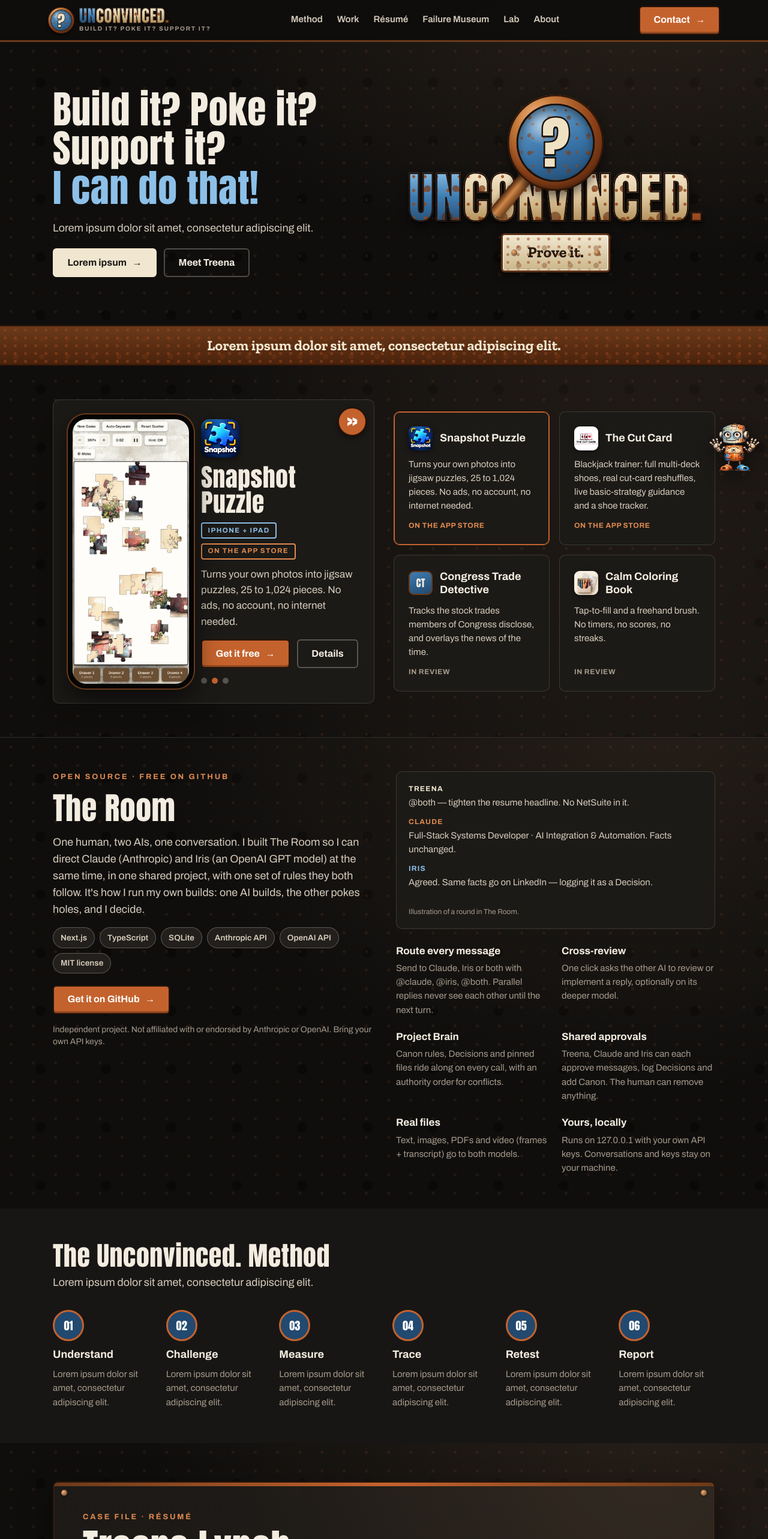
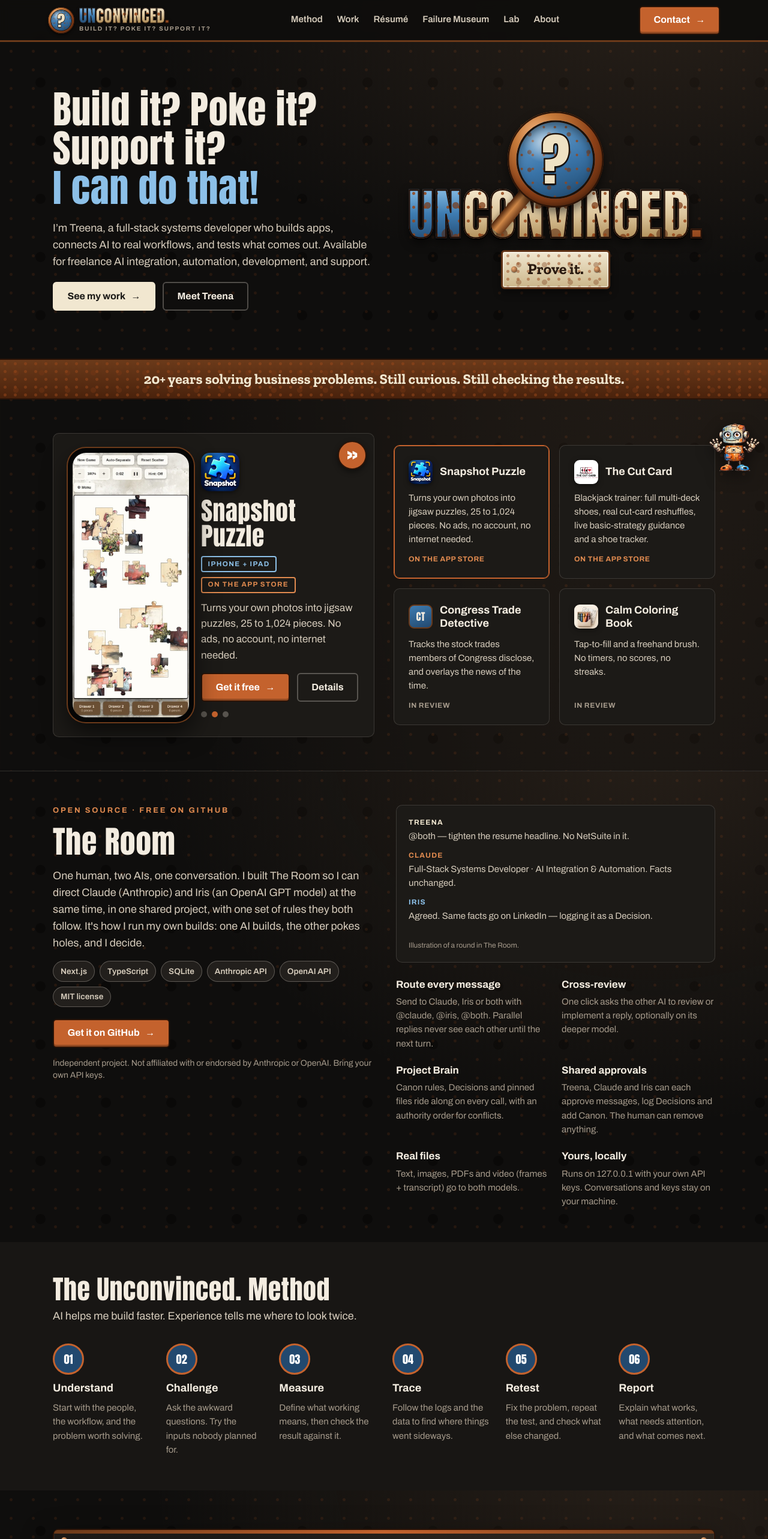
Before and after one commit to treenamlynch-2026/unconvinced-ai, a React (Vite) app: page / in a window 1280 px wide. Shown: the top 2566 px of the page at 60% size. Built offline with nearby package versions, Linux system fonts and the light colour scheme; no server answers.

Commit message:
Replace portfolio placeholder copy with freelance positioning

```diff
--- a/src/brand.jsx
+++ b/src/brand.jsx
@@ -124,7 +124,7 @@ export function Layout({ title, children }) {
 
       <footer className="uc-foot uc-iron">
         <div className="max-w-6xl mx-auto px-4 sm:px-6 py-12 flex flex-col items-center text-center gap-5">
-          <p className="uc-display" style={{ fontSize: "clamp(1.75rem, 4vw, 2.25rem)" }}>Lorem ipsum dolor sit amet.</p>
+          <p className="uc-display" style={{ fontSize: "clamp(1.75rem, 4vw, 2.25rem)" }}>Have a project, a stubborn bug, or a workflow that needs help?</p>
           <Button to="/contact" variant="cream">Contact <span aria-hidden="true">→</span></Button>
           <div className="w-full h-px my-3" style={{ background: "var(--color-line)" }} />
           <Wordmark size="2.25rem" />
--- a/src/pages/Home.jsx
+++ b/src/pages/Home.jsx
@@ -4,8 +4,6 @@ import { Link } from "../router.jsx";
 import { APPS } from "../apps.js";
 import Resume from "../Resume.jsx";
 
-// Layout = Iris's page mockup, section for section. Copy is placeholder until real copy is set.
-const LOREM = "Lorem ipsum dolor sit amet, consectetur adipiscing elit.";
 
 // Small app icon; placeholder tile until the app has real store art.
 const AppIcon = ({ app, size = 48 }) =>
@@ -152,7 +150,14 @@ function TheRoom() {
   );
 }
 
-const METHOD = ["Understand", "Challenge", "Measure", "Trace", "Retest", "Report"];
+const METHOD = [
+  ["Understand", "Start with the people, the workflow, and the problem worth solving."],
+  ["Challenge", "Ask the awkward questions. Try the inputs nobody planned for."],
+  ["Measure", "Define what working means, then check the result against it."],
+  ["Trace", "Follow the logs and the data to find where things went sideways."],
+  ["Retest", "Fix the problem, repeat the test, and check what else changed."],
+  ["Report", "Explain what works, what needs attention, and what comes next."],
+];
 
 export default function Home() {
   return (
@@ -165,9 +170,9 @@ export default function Home() {
               Build it? Poke it? Support it?<br />
               <span style={{ color: "var(--color-steel)" }}>I can do that!</span>
             </h1>
-            <p className="text-lg" style={{ color: "var(--color-text-2)" }}>{LOREM}</p>
+            <p className="text-lg" style={{ color: "var(--color-text-2)" }}>I’m Treena, a full-stack systems developer who builds apps, connects AI to real workflows, and tests what comes out. Available for freelance AI integration, automation, development, and support.</p>
             <div className="flex flex-wrap gap-3">
-              <Button href="#work" variant="cream">Lorem ipsum <span aria-hidden="true">→</span></Button>
+              <Button href="#work" variant="cream">See my work <span aria-hidden="true">→</span></Button>
               <Button to="/about" variant="ghost">Meet Treena</Button>
             </div>
           </div>
@@ -177,7 +182,7 @@ export default function Home() {
 
       {/* 2. Strip */}
       <div className="uc-plate-band">
-        <p className="max-w-6xl mx-auto px-4 sm:px-6 py-4 text-center uc-slab text-lg sm:text-2xl" style={{ color: "var(--color-cream)" }}>{LOREM}</p>
+        <p className="max-w-6xl mx-auto px-4 sm:px-6 py-4 text-center uc-slab text-lg sm:text-2xl" style={{ color: "var(--color-cream)" }}>20+ years solving business problems. Still curious. Still checking the results.</p>
       </div>
 
       {/* 3. Apps */}
@@ -190,13 +195,13 @@ export default function Home() {
       <section id="method" className="uc-iron-2 scroll-mt-20">
         <div className="max-w-6xl mx-auto px-4 sm:px-6 py-14">
           <h2 className="uc-display" style={{ fontSize: "clamp(2rem, 4.5vw, 2.75rem)" }}>The Unconvinced. Method</h2>
-          <p className="mt-2 text-lg" style={{ color: "var(--color-text-2)" }}>{LOREM}</p>
+          <p className="mt-2 text-lg" style={{ color: "var(--color-text-2)" }}>AI helps me build faster. Experience tells me where to look twice.</p>
           <ol className="mt-8 grid gap-7" style={{ gridTemplateColumns: "repeat(auto-fit, minmax(150px, 1fr))" }}>
-            {METHOD.map((t, i) => (
+            {METHOD.map(([t, description], i) => (
               <li key={t} className="flex flex-col gap-2">
                 <span className="uc-step">{String(i + 1).padStart(2, "0")}</span>
                 <strong className="uc-ui text-lg">{t}</strong>
-                <span className="text-[15px] uc-muted">{LOREM}</span>
+                <span className="text-[15px] uc-muted">{description}</span>
               </li>
             ))}
           </ol>
@@ -210,14 +215,14 @@ export default function Home() {
       <section className="uc-iron-2" style={{ borderTop: "1px solid var(--color-line)" }}>
         <div className="max-w-6xl mx-auto px-4 sm:px-6 py-12 grid gap-8" style={{ gridTemplateColumns: "repeat(auto-fit, minmax(220px, 1fr))" }}>
           {[
-            ["/museum", "The Failure Museum"],
-            ["/lab", "Unconvinced. Lab"],
-            ["/about", "About Treena"],
-            [null, "Hal merch"],
-          ].map(([to, t]) => (
+            ["/museum", "The Failure Museum", "A home for lessons from things that break. Case files are in the works."],
+            ["/lab", "Unconvinced. Lab", "Experiments, development notes, and questions worth testing. More coming soon."],
+            ["/about", "About Treena", "The developer behind the apps: practical experience, a curious mind, and a habit of asking why."],
+            [null, "Hal merch", "For anyone whose first response is ‘I have questions.’ In the works."],
+          ].map(([to, t, description]) => (
             <div key={t} className="flex flex-col gap-2 items-start">
               <h3 className="uc-ui font-bold text-xl">{t}</h3>
-              <p className="uc-muted">{LOREM}</p>
+              <p className="uc-muted">{description}</p>
               {to ? <Link to={to} className="uc-btn uc-btn-ghost mt-1">Open <span aria-hidden="true">→</span></Link>
                   : <span className="uc-btn uc-btn-ghost mt-1" aria-disabled="true">Coming soon</span>}
             </div>
```
